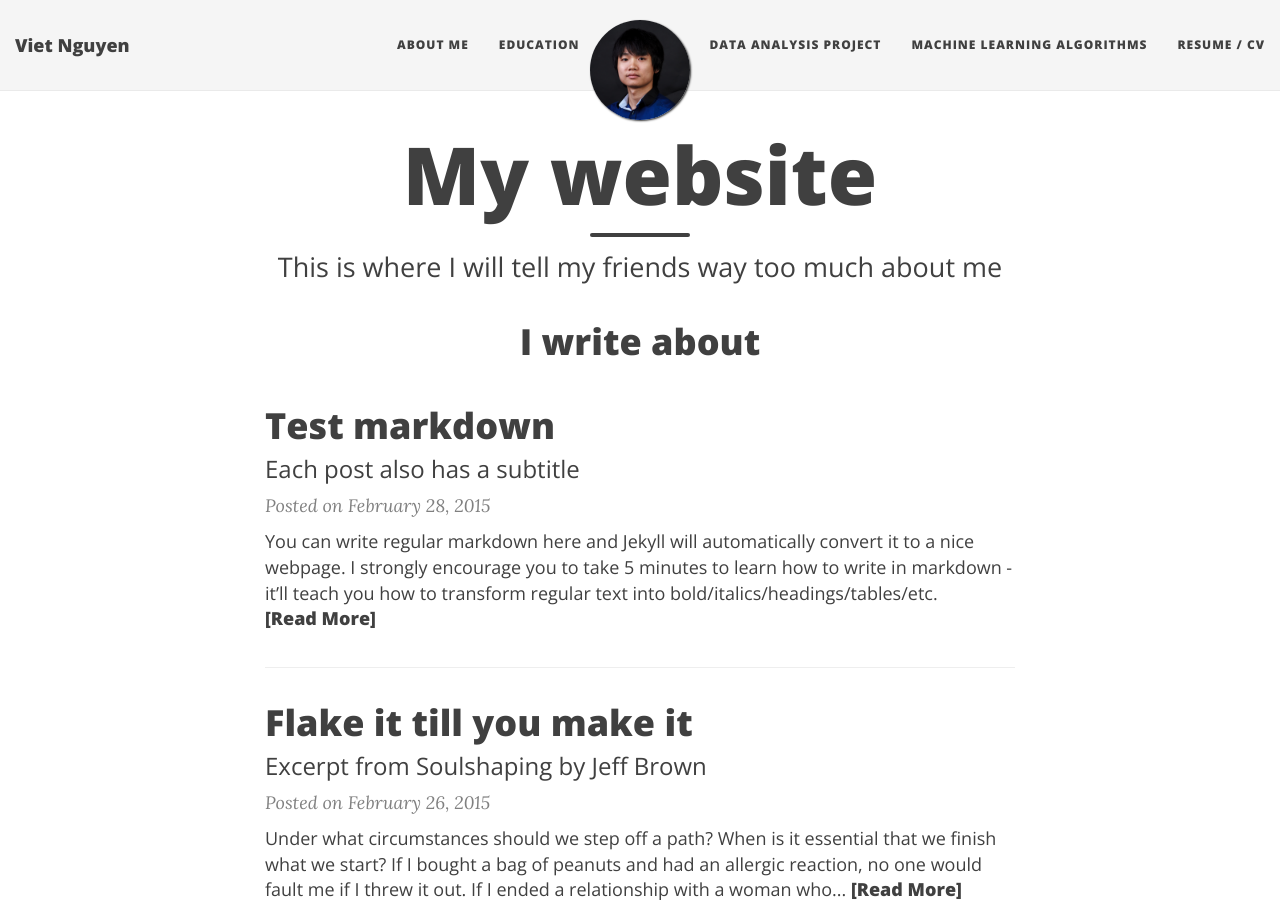
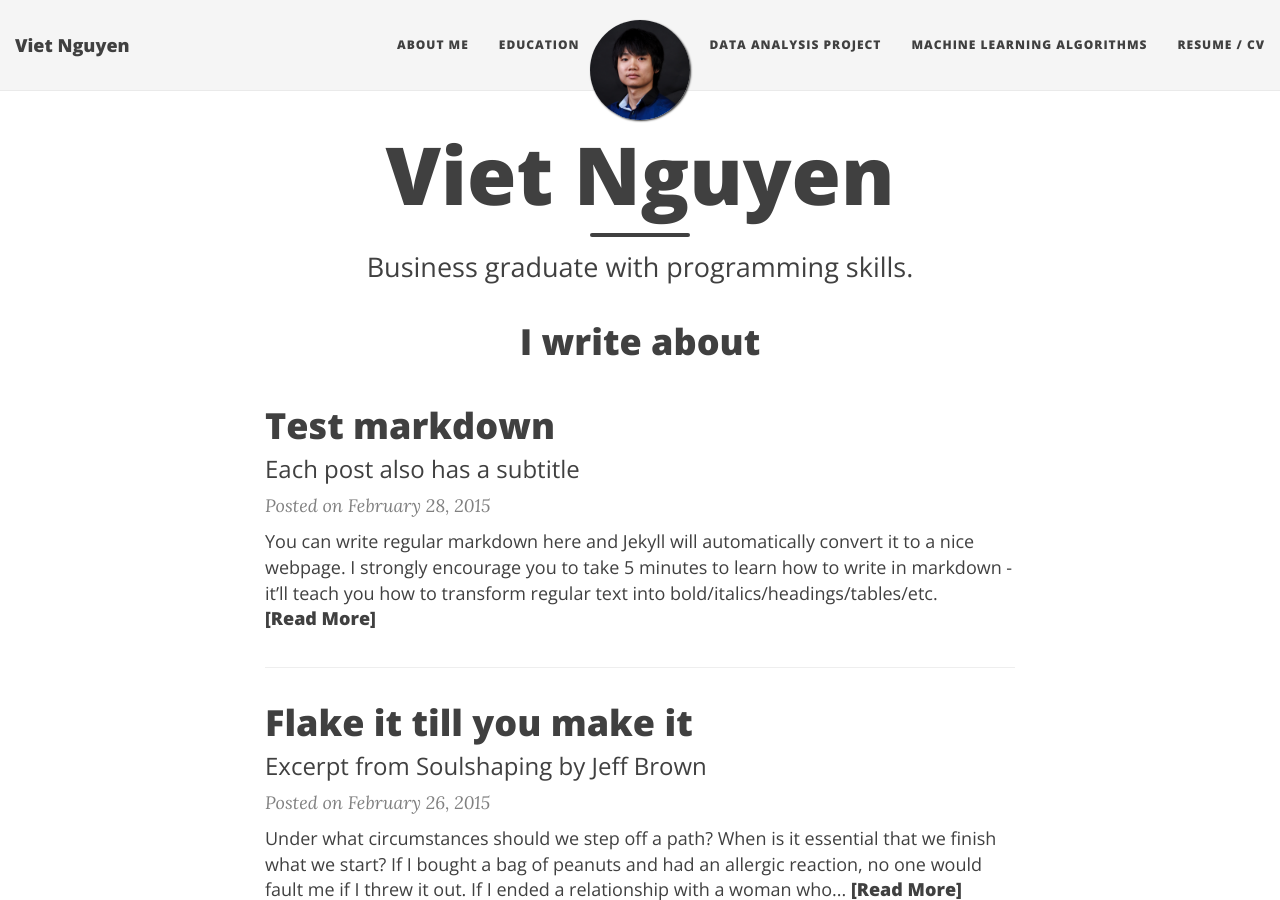
Before and after one commit to vietaalto/vietaalto.github.io, a Jekyll site: the page built from index.html, in a window 1280 px wide and 900 px high. Built offline with Jekyll 4.4.1, drawn with Linux system fonts in a browser that asks for light colours; nearby versions of some CDN libraries; library files that are not in the unit come from our copies; the list of posts is cut into pages by our own code.

Commit message:
update in

```diff
--- a/index.html
+++ b/index.html
@@ -1,7 +1,7 @@
 ---
 layout: page
-title: My website
-subtitle: This is where I will tell my friends way too much about me
+title: Viet Nguyen
+subtitle: Business graduate with programming skills.
 use-site-title: true
 ---
 <!-- Typed.js -->
```
